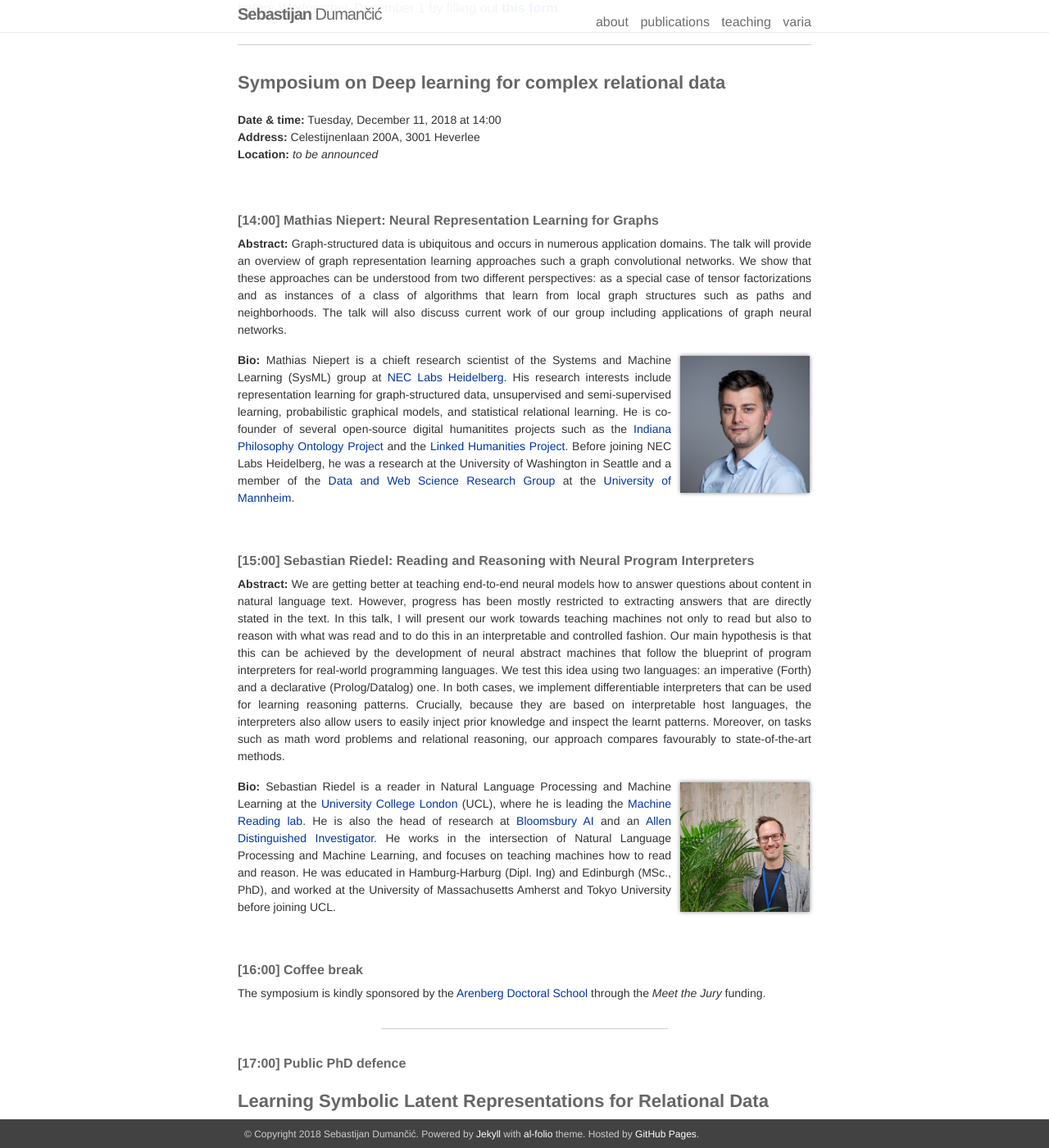
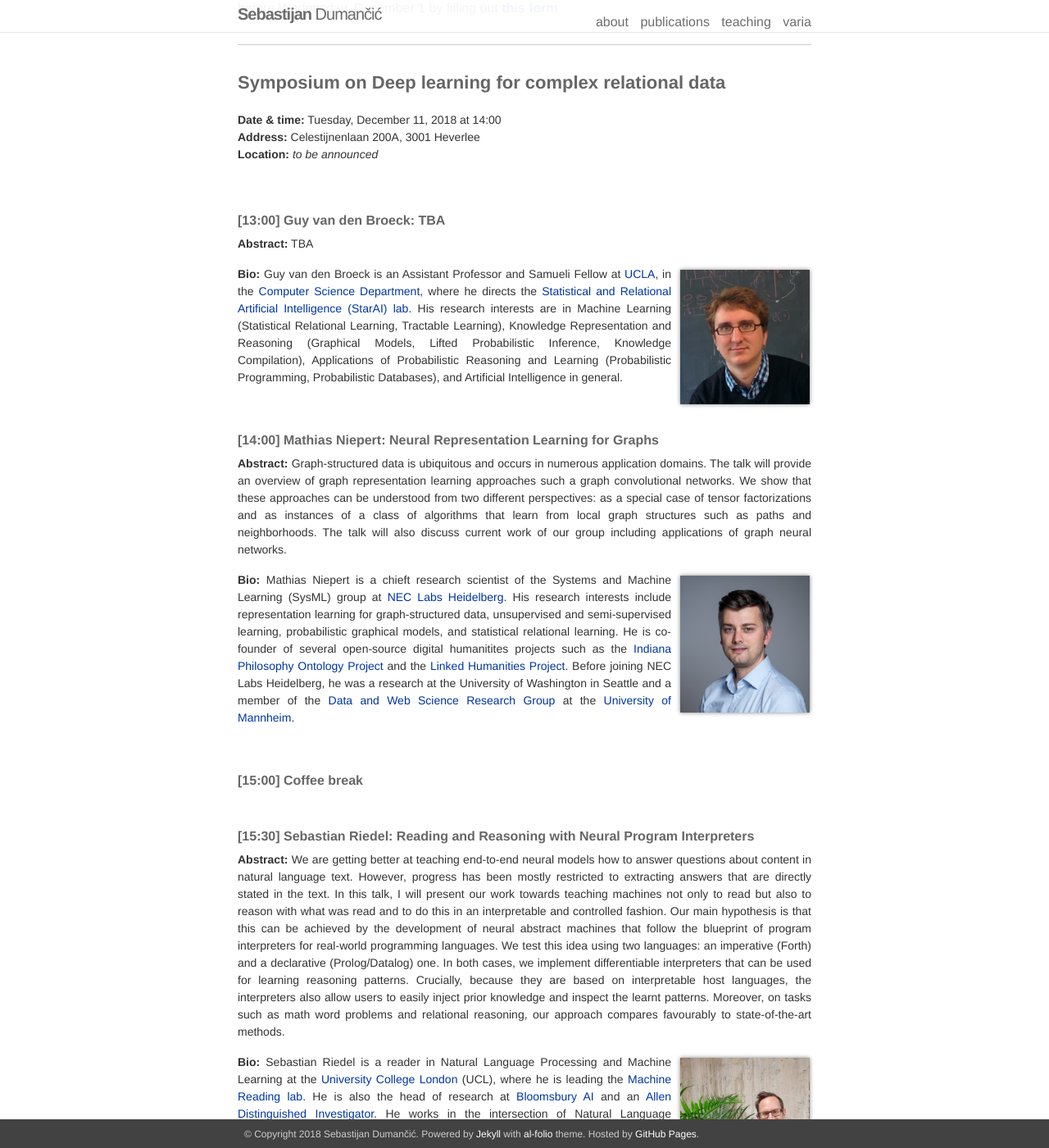
Before and after one commit to duyguislakoglu/duyguislakoglu.github.io, a Jekyll site: the page built from _pages/phd_defence.html, in a window 1280 px wide and 1400 px high, scrolled down 578 px. Shown: the whole window at 82% size. Built offline with Jekyll 4.4.1, drawn with Linux system fonts in a browser that asks for light colours; nearby versions of some CDN libraries; some of the changed text lies outside the part shown.

Commit message:
added guy

```diff
--- a/_pages/phd_defence.html
+++ b/_pages/phd_defence.html
@@ -23,7 +23,7 @@ The defence will take place in the <strong>Auditorium</strong> (KAST 01.07) <str
 
 <p align="justify">
 The defence is preceded by a symposium on "Deep learning for complex relational data" featuring the talks of <a href="http://www.riedelcastro.org/">Sebastian Riedel</a> (University College London, UK) and <a href="http://www.matlog.net/">Mathias Niepert</a> (NEC Labs Heidelberg, Germany).
-The symposium will start at <strong>14:00</strong> in the <strong>Department of Computer Science</strong> (<a href="https://www.google.be/maps/place/Celestijnenlaan+200A,+3001+Leuven/@50.8641061,4.6766437,17z/data=!3m1!4b1!4m5!3m4!1s0x47c16110fdaa4483:0xa0e21d4a20cbf0db!8m2!3d50.8641061!4d4.6788324">Celestijnenlaan 200A, 3001 Heverlee</a>), room <strong>05.152 (Java)</strong>.
+The symposium will start at <strong>13:00</strong> in the <strong>Department of Computer Science</strong> (<a href="https://www.google.be/maps/place/Celestijnenlaan+200A,+3001+Leuven/@50.8641061,4.6766437,17z/data=!3m1!4b1!4m5!3m4!1s0x47c16110fdaa4483:0xa0e21d4a20cbf0db!8m2!3d50.8641061!4d4.6788324">Celestijnenlaan 200A, 3001 Heverlee</a>), room <strong>05.152 (Java)</strong>.
 </p>
 
 <p align="justify">
@@ -48,6 +48,28 @@ If you plan to attend the defence, the symposium and/or reception, please confir
 
 
 
+
+	<h2><strong>[13:00] Guy van den Broeck: TBA</strong></h2>
+
+	<p>
+		<strong>Abstract:</strong>
+		TBA
+	</p>
+
+	<div class="profile col defence-member {{ page.profile.align }}">
+                {% if page.profile.image %}
+                        <img class="defence-member" src="{{ "guy.jpg" | prepend: '/assets/img/defence/' | prepend: site.baseurl | prepend: site.url }}">
+                {% endif %}
+        </div>
+
+	<p>
+		<strong>Bio:</strong>
+		Guy van den Broeck is an Assistant Professor and Samueli Fellow at <a href="http://www.ucla.edu/">UCLA</a>, in the <a href="http://www.cs.ucla.edu/">Computer Science Department</a>, where he directs the <a href="http://web.cs.ucla.edu/~guyvdb/starai-lab">Statistical and Relational Artificial Intelligence (StarAI) lab</a>.
+		His research interests are in Machine Learning (Statistical Relational Learning, Tractable Learning), Knowledge Representation and Reasoning (Graphical Models, Lifted Probabilistic Inference, Knowledge Compilation), Applications of Probabilistic Reasoning and Learning (Probabilistic Programming, Probabilistic Databases), and Artificial Intelligence in general.
+	</p>
+
+
+	<br/>
 
 
 
@@ -76,13 +98,15 @@ If you plan to attend the defence, the symposium and/or reception, please confir
 	</p>
 
 
+	<br/>
 
+	<h2><strong>[15:00] Coffee break</strong></h2>
 
 	<br/>
 
 
 
-	<h2><strong>[15:00] Sebastian Riedel: Reading and Reasoning with Neural Program Interpreters</strong></h2>
+	<h2><strong>[15:30] Sebastian Riedel: Reading and Reasoning with Neural Program Interpreters</strong></h2>
 
 
 	<p>
@@ -104,8 +128,6 @@ If you plan to attend the defence, the symposium and/or reception, please confir
 	</p>
 
 	<br/>
-
-	<h2><strong>[16:00] Coffee break </strong></h2>
 
 	<p>
 		The symposium is kindly sponsored by the <a href="https://set.kuleuven.be/phd">Arenberg Doctoral School</a> through the <i>Meet the Jury</i> funding.
@@ -151,5 +173,9 @@ If you plan to attend the defence, the symposium and/or reception, please confir
 		The fourth contribution is the experimental comparison of various relational representation learning methods that offers insights into the strengths and weaknesses of the existing approaches.
 	</p>
 
+	<br/>
+
+	<h2><strong>[18:30] Reception</strong></h2>
+
 	<hr>
 </div>
```
Also changed, not shown: assets/img/defence/guy.jpg (added).
